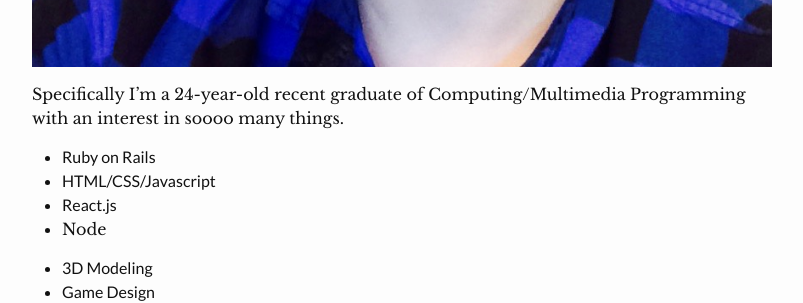
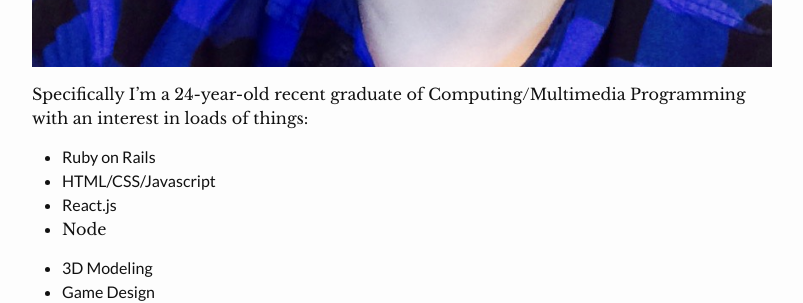
Before and after one commit to keithomalley/blog-thing, a Jekyll site: the page built from about.md, in a window 1280 px wide. Shown: the part 1296-1599 px from the top of the page, without its empty margins (238-1041 px from the left). Built offline with Jekyll 4.4.1, drawn with Linux system fonts in a browser that asks for light colours; some web fonts are replaced.

Commit message:
Still fixing things

```diff
--- a/about.md
+++ b/about.md
@@ -9,7 +9,7 @@
 
 ![This is an image](/assets/face.jpg)
 
-Specifically I'm a 24-year-old recent graduate of Computing/Multimedia Programming with an interest in soooo many things.
+Specifically I'm a 24-year-old recent graduate of Computing/Multimedia Programming with an interest in loads of things:
 
 - Ruby on Rails
 - HTML/CSS/Javascript
```
